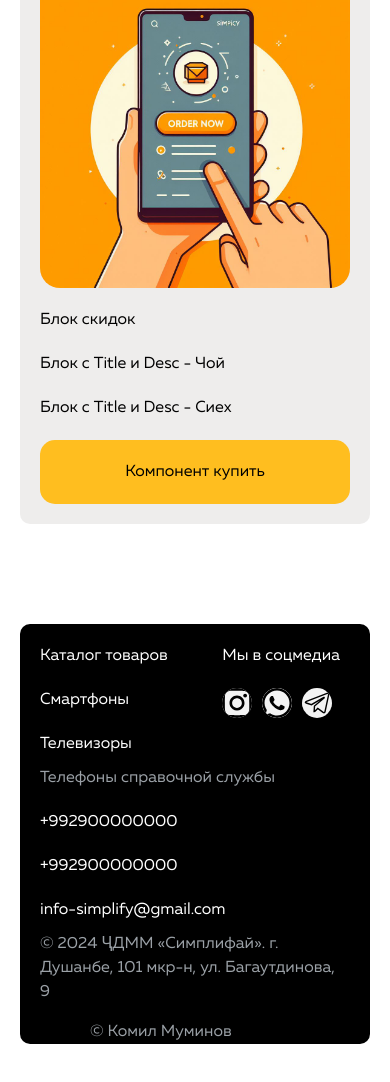
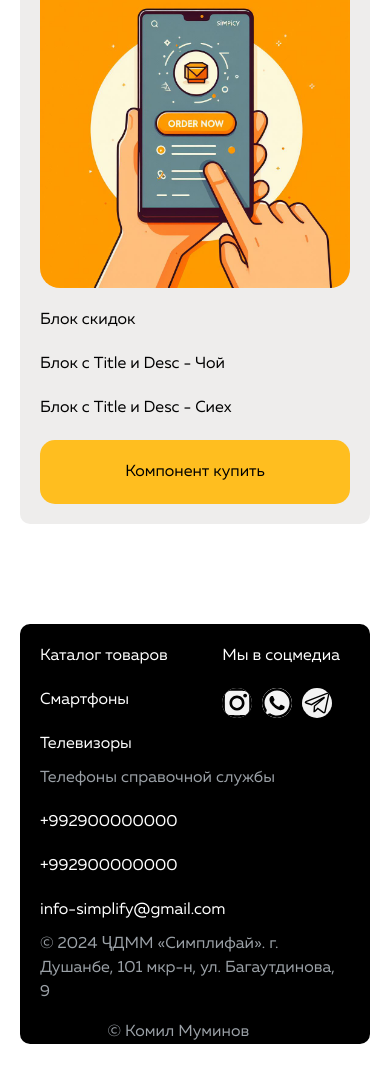
Before and after one commit to Komil-Muminov/Simplify-Github, a React (Vite) app: page / in a window 390 px wide. Shown: the part 2342-3424 px from the top of the page. Built offline with nearby package versions, Linux system fonts and the light colour scheme.

Commit message:
fx text author left

```diff
--- a/src/Components/Footer/FooterMedia.css
+++ b/src/Components/Footer/FooterMedia.css
@@ -7,7 +7,7 @@
 	.footer_author {
 		content: "";
 		position: absolute;
-		left: 20%;
+		left: 25%;
 		bottom: 0;
 		color: var(--text-gray);
 	}
```
